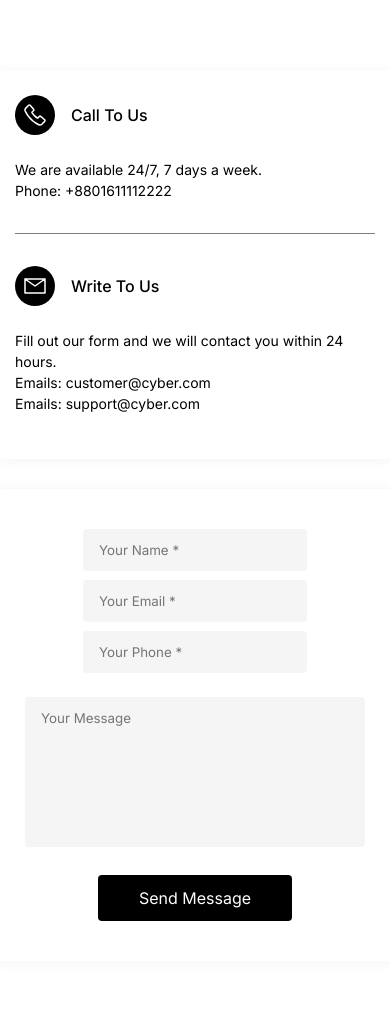
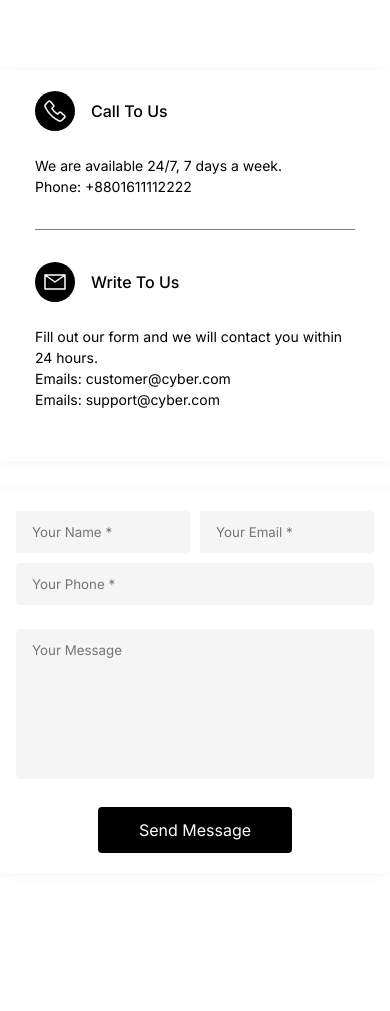
Before and after one commit to nnatroo/cyber-front, a React (Vite) app: page /contact in a window 390 px wide. Shown: the part 138-1149 px from the top of the page. Built offline with nearby package versions, Linux system fonts and the light colour scheme; no server answers.

Commit message:
responsive

```diff
--- a/src/modules/Contact.module.scss
+++ b/src/modules/Contact.module.scss
@@ -3,32 +3,29 @@
   margin-bottom: 165px;
   display: flex;
   justify-content: center;
-  align-items: center;
   gap: 30px;
-  height: fit-content;
 
-  @media (max-width: 1024px) {
+  @media(max-width:1024px){
     flex-direction: column;
+    align-items: center;
   }
-
   .left-side {
     background-color: #FFFFFF;
     border-radius: 4px;
     box-shadow: 0 1px 13px 0 #0000000D;
-    padding: 21px 35px 51px;
+    padding: 21px 35px 51px ;
     display: flex;
     flex-direction: column;
     gap: 32px;
+    box-sizing: border-box;
 
-    @media (max-width: 1024px) {
-      flex-direction: column;
-      padding: 40px 15px 45px;
+    @media(max-width:1440px){
+margin-left: 60px;
+    }
 
-    }
-    @media (max-width: 1280px) {
-      flex-direction: column;
-      padding: 25px 15px 45px;
-
+    @media(max-width:1024px){
+      margin: 0 auto;
+      width: fit-content;
     }
 
     .line {
@@ -59,7 +56,6 @@
   }
 
   .right-side {
-    height: auto;
     padding: 40px 32px;
     gap: 24px;
     background-color: #FFFFFF;
@@ -67,57 +63,60 @@
     box-shadow: 0 1px 13px 0 #0000000D;
     display: flex;
     flex-direction: column;
+    box-sizing: border-box;
 
-    @media (max-width: 1100px) {
-      padding: 50px 32px;
+    @media(max-width:1440px){
+      margin-right: 60px;
     }
-    @media (max-width: 1024px) {
-      padding: 40px 32px;
+
+    @media(max-width:1024px){
+      width: 100%;
+      max-width: 500px;
+      padding: 20px 16px;
+      margin: 0 auto;
     }
 
     .input-group {
       display: flex;
       gap: 16px;
 
+      @media(max-width:1024px){
+        flex-wrap: wrap;
+        justify-content: center;
+        gap: 10px;
+      }
 
       .input-wrapper {
         display: flex;
-        flex-direction: column;
         position: relative;
+
+        @media(max-width:1024px){
+          flex: 1 1 45%;
+          min-width: 140px;
+        }
+
+        input {
+          padding: 13px 16px;
+          border-radius: 4px;
+          background-color: #F5F5F5;
+          border: none;
+          outline: none;
+          box-sizing: border-box;
+
+          @media(max-width:1024px){
+            width: 100%;
+          }
+        }
+
         .error {
           color: #670000;
           font-size: 10px;
           position: absolute;
           top: -15px;
           left: 0;
-          border: 2px solid transparent;
           z-index: 1000;
         }
-
-
-      input {
-        flex: 1;
-        padding: 13px 16px;
-        border-radius: 4px;
-        background-color: #F5F5F5;
-        border: none;
-        outline: none;
-
-        @media (max-width: 1280px) {
-          padding: 13px 16px;
-        }
       }
-
-    }
-
-      @media (max-width: 1024px) {
-        display: flex;
-        flex-direction: column;
-        gap: 9px;
-        justify-content: center;
-        align-items: center;
-      }
-
     }
 
     .message-input {
@@ -132,7 +131,7 @@
       }
       textarea {
         outline: none;
-        min-width: 600px;
+        width: 100%;
         height: 150px;
         padding: 13px 16px;
         border-radius: 4px;
@@ -140,26 +139,19 @@
         border: none;
         resize: none;
         box-sizing: border-box;
-        width: 100%;
+        min-width: 0;
 
-
-        @media (max-width: 1024px) {
-          min-width: 340px;
-
+        @media(max-width:1024px){
+          width: 100%;
         }
       }
     }
-
     .submit-wrapper {
       display: flex;
       justify-content: flex-end;
-
-      @media (max-width: 1024px) {
-        display: flex;
-        justify-content: center;
-        align-items: center;
+      @media(max-width:1024px){
+justify-content: center;
       }
-
       button {
         padding: 12px 40px;
         border-radius: 4px;
```
